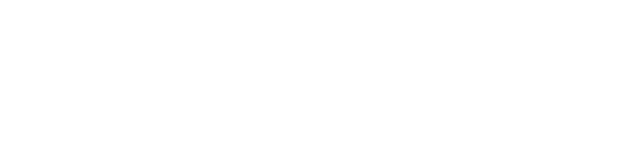
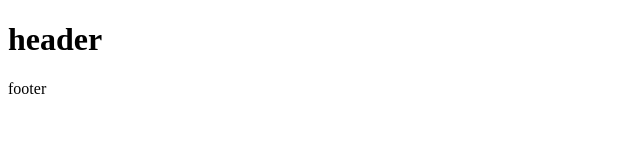
Before and after one commit to Emerson-1111/Hello-Git, a plain HTML site: page index.html in a window 1280 px wide. Shown: the whole page, without its empty margins (0-640 px from the left). Drawn offline with Linux system fonts and the light colour scheme.

Commit message:
se modifico el index

```diff
--- a/index.html
+++ b/index.html
@@ -7,6 +7,14 @@
     <title>Aprendiendo git otra vez</title>
 </head>
 <body>
+    <header>
+        <div>
+            <h1>header</h1>
+        </div>
+        <footer>
+            <p>footer</p>
+        </footer>
+    </header>
 
 </body>
 </html>
```
